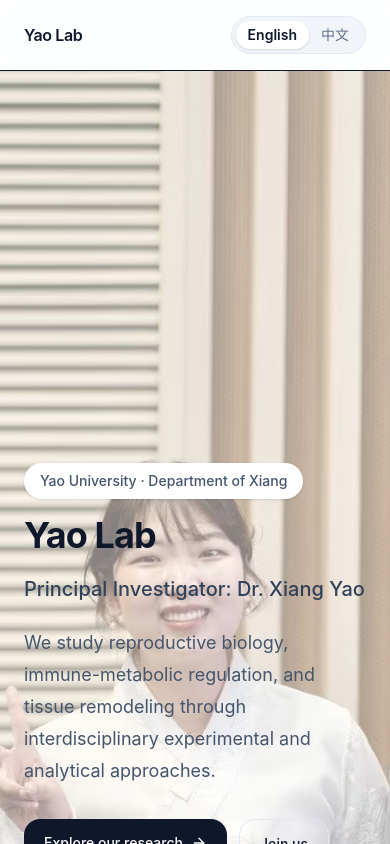
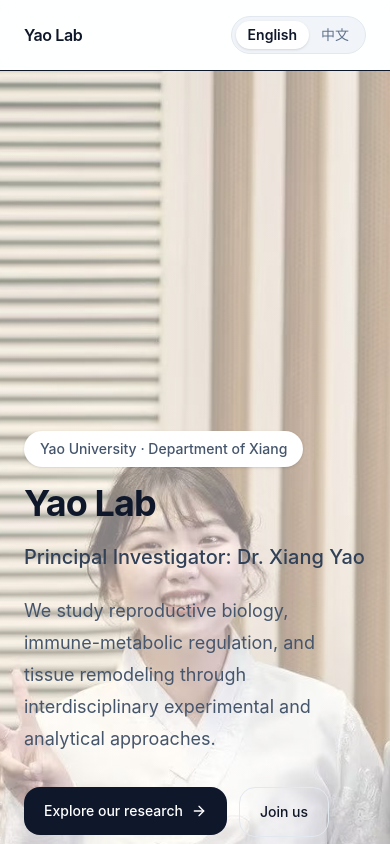
Before and after one commit to geehyun2026/YAO-LAB, a React (Vite) app in the folder yao-lab/: page / in a window 390 px wide. Shown: the top 844 px of the page. Built offline with nearby package versions, Linux system fonts and the light colour scheme.

Commit message:
Update App.jsx

```diff
--- a/yao-lab/src/App.jsx
+++ b/yao-lab/src/App.jsx
@@ -349,7 +349,7 @@ export default function YaoLabHomepage() {
       </header>
 
       <main>
-        <section className="mx-auto grid max-w-6xl gap-10 px-6 pt-98 pb-10 md:grid-cols-[1.1fr_0.9fr] md:items-center" style={{backgroundImage: "linear-gradient(rgba(255,255,255,0.5), rgba(255,255,255,0.5)), url('/back1.jpg')", backgroundSize: "cover", backgroundPosition: "top"}}>
+        <section className="mx-auto grid max-w-6xl gap-10 px-6 pt-90 pb-10 md:grid-cols-[1.1fr_0.9fr] md:items-center" style={{backgroundImage: "linear-gradient(rgba(255,255,255,0.5), rgba(255,255,255,0.5)), url('/back1.jpg')", backgroundSize: "cover", backgroundPosition: "top"}}>
           <motion.div
             key={lang}
             initial={{ opacity: 0, y: 18 }}
@@ -515,6 +515,9 @@ export default function YaoLabHomepage() {
         </button>
       ))}
     </div>
+    <div className="mt-12 text-center">
+  <p className="text-lg text-slate-500">{isZh ? "更多精彩活动，等你一起加入！" : "More exciting activities await — come join us!"}</p>
+</div>
   </div>
 
   {selectedActivity && (
```
